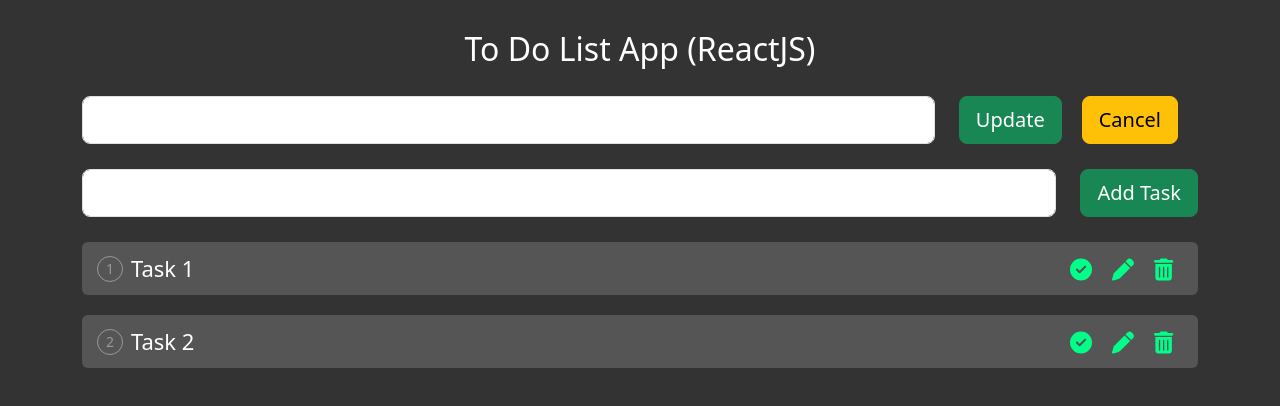
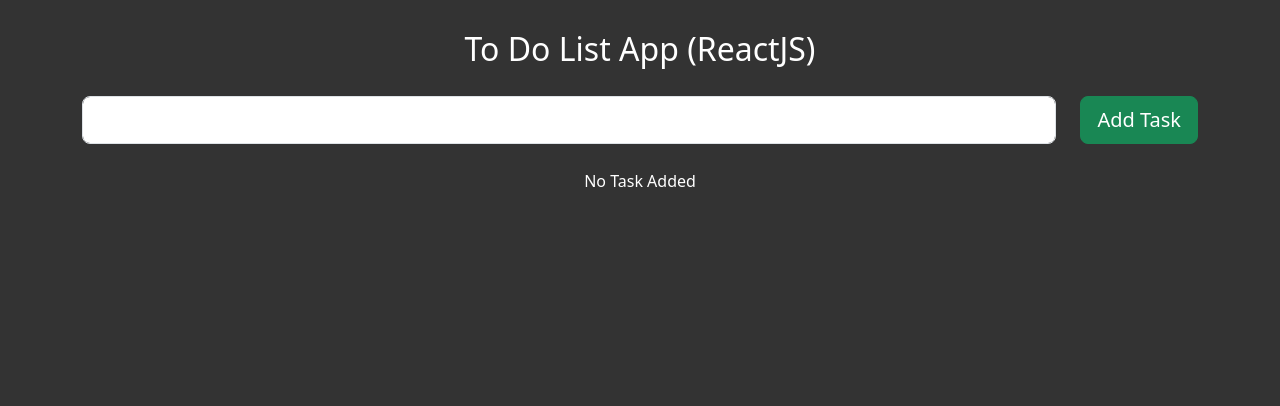
Before and after one commit to femmytedrey/App-Testing, a React (Create React App) app: page / in a window 1280 px wide. Shown: the top 406 px of the page. Built offline with nearby package versions, Linux system fonts and the light colour scheme.

Commit message:
cancel button implemented

```diff
--- a/src/App.js
+++ b/src/App.js
@@ -7,12 +7,7 @@
 import './App.css';
 
 function App() {
-  const [toDo, setToDo] = useState([
-    // {id: "1", title: "Task 1", status: "false"},
-    // {id: "2", title: "Task 2", status: "false"},
-    {"id": 2, "title": "Task 2", "status": false},
-    {"id": 1, "title": "Task 1", "status": false}
-  ]);
+  const [toDo, setToDo] = useState([]);
 
   const [newTask, setNewTask] = useState('')
   const [updateData, setUpdateData] = useState('')
@@ -82,16 +77,18 @@
 
       {/* Update Task       */}
 
+
+      {updateData && updateData ? (
         <div className='row'>
           <div className='col'>
             <input value={updateData && updateData.title} onChange={(e) => changeTask(e)} className='form-control form-control-lg'/>
           </div>
           <div className='col-auto'>
             <button type = "button" onClick={updateTask} className='btn btn-lg btn-success mr-20'>Update</button>
-          <button type = "button" className='btn btn-lg btn-warning mr-20'>Cancel</button>
+            <button onClick={cancelUpdate} type = "button" className='btn btn-lg btn-warning mr-20'>Cancel</button>
           </div>
         </div>
-
+      ) : (
         <div className = "row">
           <div className = "col">
             <input ref={inputRef} value = {newTask} onChange={(e) => setNewTask(e.target.value)} className='form-control form-control-lg'/>
@@ -100,6 +97,10 @@
           <button onClick={addTask} type="button" className="btn btn-lg btn-success">Add Task</button>
           </div>
         </div>
+      )}
+
+
+
 
       {/* display ToDo */}
 
```
Lines whose indentation alone changed are shown as unchanged.
